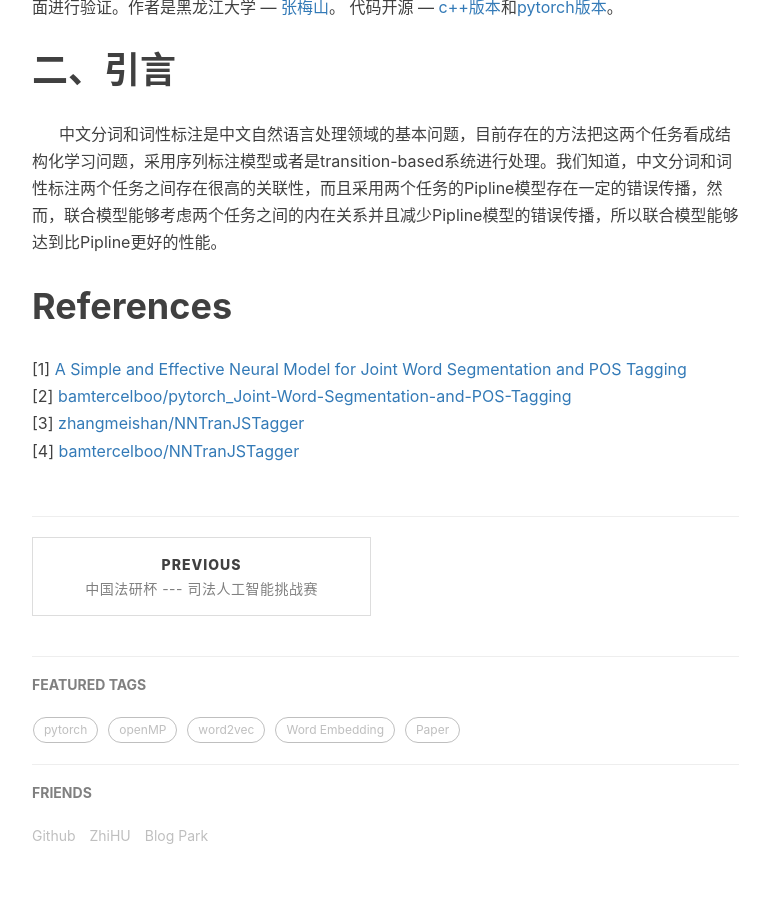
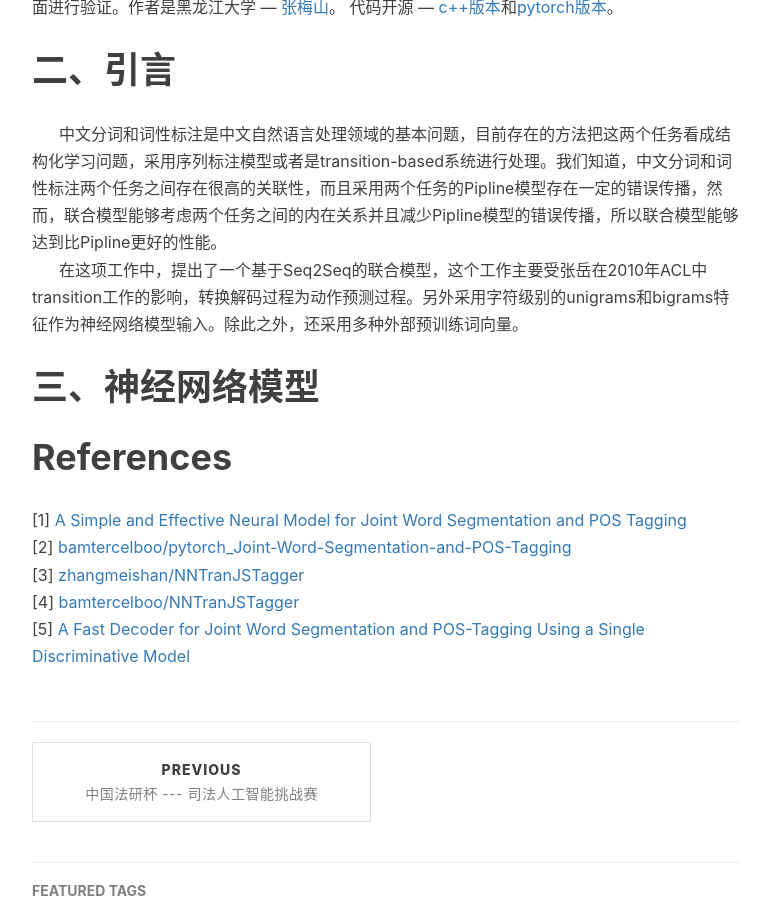
Before and after one commit to bamtercelboo/bamtercelboo.github.io, a Jekyll site: the page built from _posts/2019-02-17-JointPS.md, in a window 1280 px wide and 900 px high, scrolled down 791 px. Shown: the whole window, without its empty margins (233-1003 px from the left). Built offline with Jekyll 4.4.1, drawn with Linux system fonts in a browser that asks for light colours; nearby versions of some CDN libraries; comment, search, counter and statistics services are not loaded.

Commit message:
JointPS Introduction

```diff
--- a/_posts/2019-02-17-JointPS.md
+++ b/_posts/2019-02-17-JointPS.md
@@ -17,6 +17,9 @@ tags:
 
 #  二、引言  #
 &nbsp;&nbsp;&nbsp;&nbsp;&nbsp;&nbsp;中文分词和词性标注是中文自然语言处理领域的基本问题，目前存在的方法把这两个任务看成结构化学习问题，采用序列标注模型或者是transition-based系统进行处理。我们知道，中文分词和词性标注两个任务之间存在很高的关联性，而且采用两个任务的Pipline模型存在一定的错误传播，然而，联合模型能够考虑两个任务之间的内在关系并且减少Pipline模型的错误传播，所以联合模型能够达到比Pipline更好的性能。
+&nbsp;&nbsp;&nbsp;&nbsp;&nbsp;&nbsp;在这项工作中，提出了一个基于Seq2Seq的联合模型，这个工作主要受张岳在2010年ACL中transition工作的影响，转换解码过程为动作预测过程。另外采用字符级别的unigrams和bigrams特征作为神经网络模型输入。除此之外，还采用多种外部预训练词向量。
+
+#  三、神经网络模型  #
 
 
 
@@ -25,3 +28,4 @@ tags:
 [2] [bamtercelboo/pytorch_Joint-Word-Segmentation-and-POS-Tagging](https://github.com/bamtercelboo/pytorch_Joint-Word-Segmentation-and-POS-Tagging)
 [3] [zhangmeishan/NNTranJSTagger](https://github.com/zhangmeishan/NNTranJSTagger)
 [4] [bamtercelboo/NNTranJSTagger](https://github.com/bamtercelboo/NNTranJSTagger)
+[5] [A Fast Decoder for Joint Word Segmentation and POS-Tagging Using a Single Discriminative Model](http://aclweb.org/anthology/D10-1082)
```
